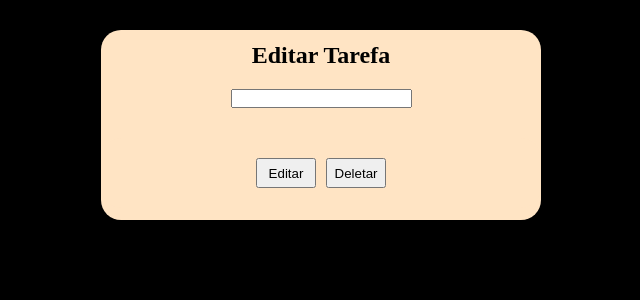
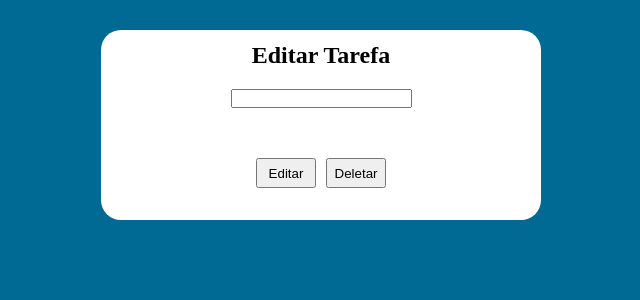
Before and after one commit to lucaskahlil/TesteOitava, a React (Create React App) app: page /edit/1 in a window 1280 px wide. Shown: the top 300 px of the page, without its empty margins (319-959 px from the left). Built offline with nearby package versions, Linux system fonts and the light colour scheme.

Commit message:
edit collors

```diff
--- a/src/components/CardTarefa/CardTarefa.tsx
+++ b/src/components/CardTarefa/CardTarefa.tsx
@@ -1,7 +1,7 @@
 import React from "react";
 import { useNavigate, useParams } from 'react-router-dom';
 import { BtnEdit, CardItem, CheckContainer } from "./style";
-import { BsPencil } from 'react-icons/bs'
+import { CiMenuKebab } from 'react-icons/ci'
 import { useState } from "react";
 import { TarefaPayload } from "../../utils/types/request";
 
@@ -23,7 +23,7 @@ export default function CardTarefa({ tarefa }: CardTarefaProps) {
         />
         <label>{tarefa.name}</label>
       </CheckContainer>
-      <BtnEdit onClick={() => navigate('/edit/' + tarefa.id)}><BsPencil/></BtnEdit>
+      <BtnEdit onClick={() => navigate('/edit/' + tarefa.id)}><CiMenuKebab/></BtnEdit>
     </CardItem>
   );
 }
--- a/src/components/CardTarefa/style.ts
+++ b/src/components/CardTarefa/style.ts
@@ -34,6 +34,7 @@ export const BtnEdit = styled.button`
   height: 20px;
   width: 60px;
   border: none;
-  background-color: bisque;
+  background-color: #FFF;
   cursor: pointer;
+  font-size: 20px;
 `;
--- a/src/pages/EditTask/style.ts
+++ b/src/pages/EditTask/style.ts
@@ -3,12 +3,12 @@ import styled from "styled-components";
 export const EditContainer = styled.div`
   min-height: 100vh;
   width: 100vw;
-  background-color: black;
+  background-color: #006994;
   display: flex;
   justify-content: center;
 
   div {
-    background-color: bisque;
+    background-color: #FFF;
     max-height: 150px;
     width: 400px;
     display: flex;
--- a/src/pages/home/style.ts
+++ b/src/pages/home/style.ts
@@ -5,11 +5,11 @@ export const HomePage = styled.div`
     width: 100%;
     display: flex;
     justify-content: center;
-    background-color: black;
+
     padding-top: 30px;
 `
 export const Container = styled.div`
-    background-color: bisque;
+    background-color: #FFF;
     width: 800px;
     display: flex;
     flex-direction: column;
@@ -30,5 +30,5 @@ export const ContainerHome = styled.div`
     padding: 0;
     width: 100vw;
     min-height: 100vh;
-    background-color: black;
+    background-color: #006994;
 `
```
